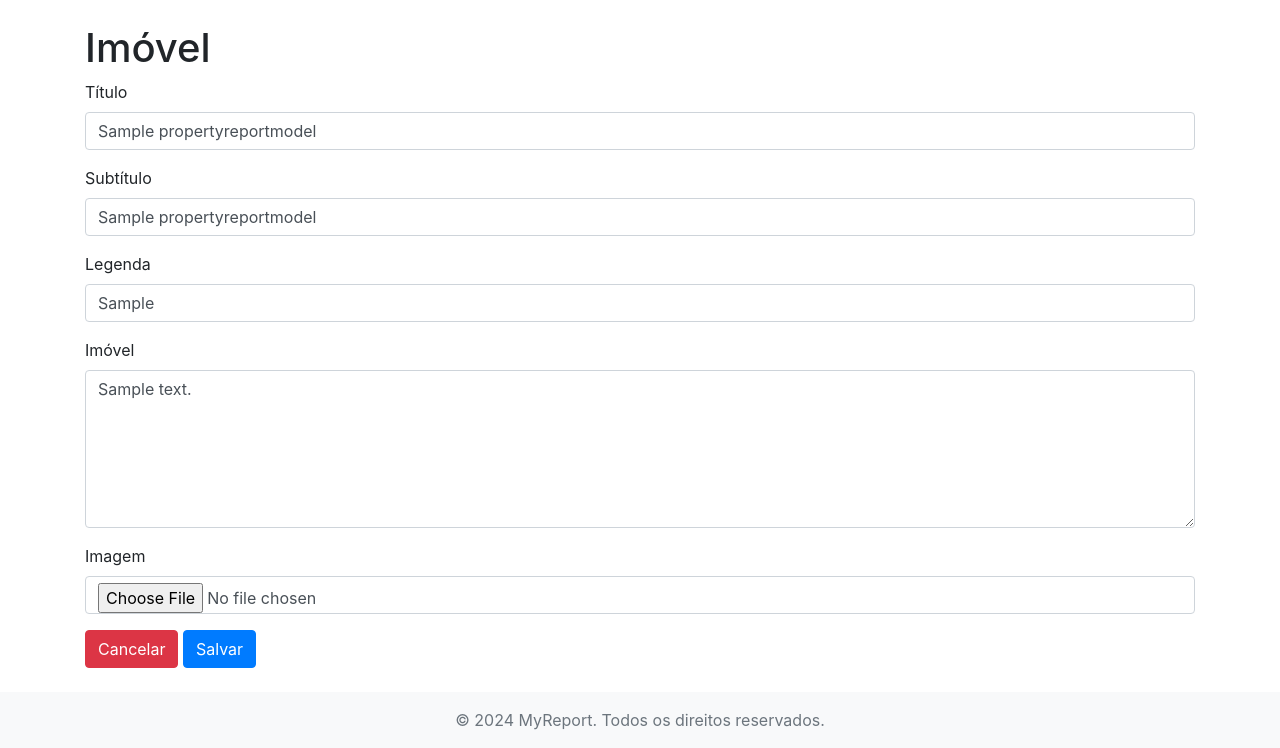
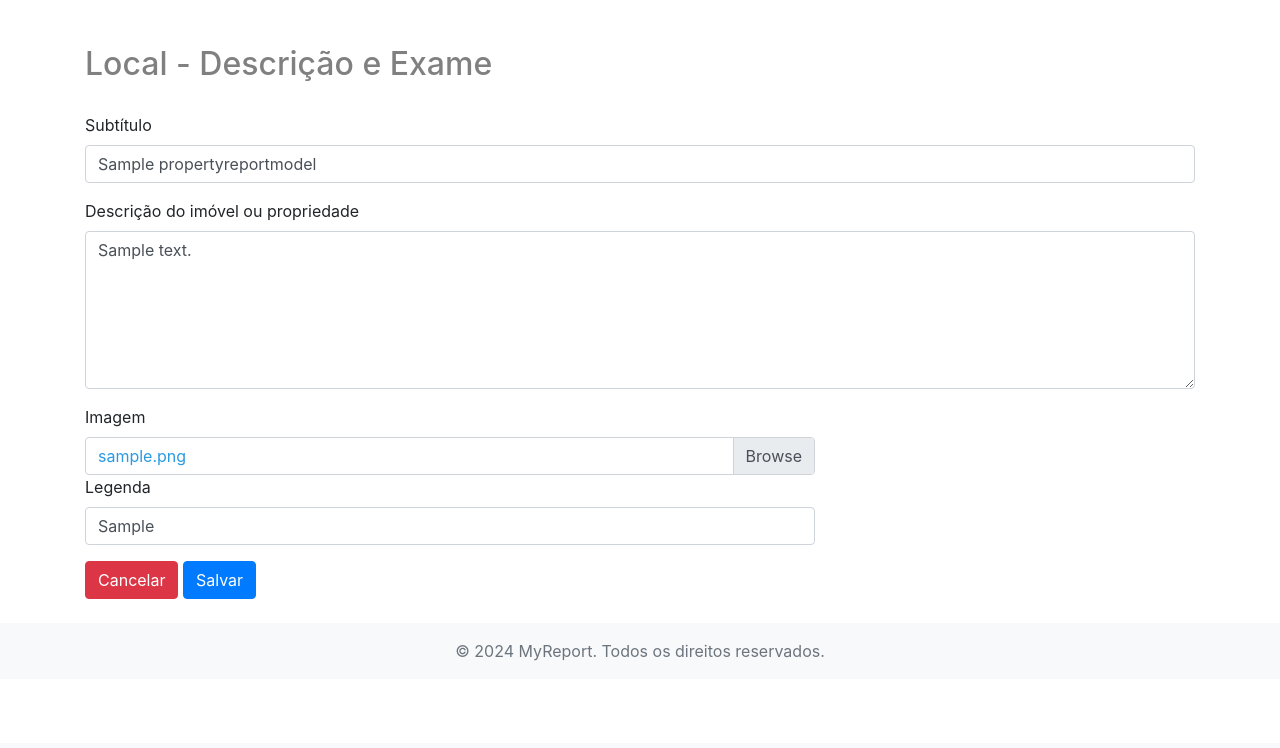
Before and after one commit to PeritoCriminal/MyReport, a Django app: page /propertyreport/1/ in a window 1280 px wide. Shown: the part 57-805 px from the top of the page. After the commit the page ends 718 px from the top, so only its background shows below. Run offline with Django 5.2, Linux system fonts and the light colour scheme; a user stored in the database is signed in; tables that the repository leaves empty hold one stand-in row (values such as "Sample post"); parts of the project's set-up code (start-up, migrations or seed data) failed here and were passed over; some libraries are stand-ins or nearby versions.

Commit message:
ajustes vários

```diff
--- a/myreportapp/models/property_report_model.py
+++ b/myreportapp/models/property_report_model.py
@@ -3,7 +3,7 @@ import os
 from ..models import HeaderReportModel
 
 class PropertyReportModel(models.Model):
-    title = models.CharField(max_length=200, blank=True, default='')
+    title = models.CharField(max_length=200, blank=True, default='Descrição e Exame de Local')
     subtitle = models.CharField(max_length=200, blank=True, default='')
     description = models.TextField(blank=True, verbose_name='Imóvel - Descrição', default='')
     image = models.ImageField(blank=True, null=True, upload_to='property_images/', default='')
--- a/myreportapp/static/css/styles.css
+++ b/myreportapp/static/css/styles.css
@@ -46,6 +46,10 @@ textarea::placeholder {
     color: rgb(43, 153, 226) !important;
 }
 
+.custom-file-label {
+    color: rgb(43, 153, 226) !important;
+}
+
 p.legenda {
     text-align: center; /* Centraliza o texto */
     font-family: Arial, sans-serif; /* Define a fonte como Arial */
@@ -57,11 +61,31 @@ p.legenda {
 
 /* Estilos para a imagem */
 .img-report {
-    display: block; /* Permite centralização em conjunto com margin */
-    margin: 0 auto; /* Centraliza horizontalmente a imagem */
-    max-width: 16cm; /* Define a largura máxima de 12 cm */
+    display: block; /* Permite que a imagem seja tratada como um bloco */
+    max-width: 16cm; /* Define a largura máxima de 16 cm */
+    width: 100%; /* Faz com que a imagem ocupe 100% da largura do contêiner pai */
     height: auto; /* Mantém a proporção da imagem */
     border: 1px solid black; /* Adiciona uma borda de 1px preta */
-    padding: 0px; /* Adiciona um pequeno espaçamento interno entre a imagem e a borda */
+    padding: 0; /* Remove qualquer espaçamento interno */
     background-color: #fff; /* Fundo branco para destacar a imagem */
+    float: left; /* Faz com que a imagem flutue à esquerda */
+    margin-right: 15px; /* Adiciona um espaço à direita da imagem, se necessário */
 }
+
+
+.file-image {
+    border: none;
+    box-shadow: none;
+}
+
+textarea::placeholder {
+    white-space: pre-line;
+}
+
+.navbar-nav {
+    white-space: nowrap; /* Impede que os itens do menu quebrem linha */
+}
+
+.overflow-auto {
+    max-width: 100%; /* Garante que o contêiner não ultrapasse a largura da tela */
+}
--- a/myreportapp/static/js/scripts.js
+++ b/myreportapp/static/js/scripts.js
@@ -310,6 +310,20 @@ function twoBolleans(bol1, bol2){
     return val;
 }
 
+
+function updateFileName() {
+    var fileInput = document.getElementById('image');
+    var fileLabel = document.getElementById('file-label');
+
+    // Define o texto padrão como um "placeholder"
+    var defaultText = 'Clique para inserir uma imagem';
+
+    // Se um arquivo for selecionado, exibe o nome do arquivo; caso contrário, exibe o texto padrão
+    var fileName = fileInput.files.length ? fileInput.files[0].name : defaultText;
+
+    fileLabel.textContent = fileName;
+}
+
 function teste(texto) {
     alert(texto);
 }
--- a/myreportapp/templates/propertyreport.html
+++ b/myreportapp/templates/propertyreport.html
@@ -3,39 +3,41 @@
 {% block title %}Imóvel{% endblock title %}
 
 {% block content %}
-    <h1 class="title-2">Imóvel</h1>
+    <h2 class="titulo-2">Local - Descrição e Exame</h1>
 
     <form id="property_report_form" method="post" action="{% url 'property_report' report.id %}" enctype="multipart/form-data">
         {% csrf_token %}
 
+        <div id="property_container">
             <div class="form-group">
-            <label for="title">Título</label>
-            <input type="text" class="form-control" id="title" name="title" placeholder="Digite o título" value="{{ property.title }}">
+                <label for="subtitle">Subtítulo</label>
+                <input type="text" class="form-control" id="subtitle" name="subtitle" placeholder="Preencha esse campo se houver um subtítulo" value="{{ property.subtitle }}">
             </div>
 
             <div class="form-group">
-            <label for="subtitle">Subtítulo</label>
-            <input type="text" class="form-control" id="subtitle" name="subtitle" placeholder="Digite o subtítulo" value="{{ property.subtitle }}">
+                <label for="property">Descrição do imóvel ou propriedade</label>
+                <textarea class="form-control" id="property" name="property" rows="6" placeholder="Preencha esse campo se houver uma descrição de local para essa secção.&#10;Esse campo aceita parágrafos.">{{ property.description }}</textarea>
             </div>
 
-        <div class="form-group">
+            <div class="form-group row">
+                <div class="col-md-8">
+                    <label for="image">Imagem</label>
+                    <div class="custom-file">
+                        <input type="file" class="custom-file-input" id="image" name="image" onchange="updateFileName()">
+                        <label class="custom-file-label" for="image" id="file-label">{{ img_name }}</label>
+                    </div>
+                </div>
+                <div class="col-md-8">
                     <label for="legend">Legenda</label>
-            <input type="text" class="form-control" id="legend" name="legend" placeholder="Digite a legenda" value="{{ property.legend }}">
+                    <input type="text" class="form-control" id="legend" name="legend" placeholder="Se você escolheu uma imagem, adicione a legenda aqui." value="{{ property.legend }}">
                 </div>
-
-        <div class="form-group">
-            <label for="property">Imóvel</label>
-            <textarea class="form-control" id="property" name="property" rows="6" placeholder="Digite aqui sua descrição do local.">{{ property.description }}</textarea>
             </div>
-
-        <div class="form-group">
-            <label for="image">Imagem</label>
-            <input type="file" class="form-control" id="image" name="image">
         </div>
 
         <button type="button" class="btn btn-danger" onclick="window.history.back();">Cancelar</button>
         <button type="submit" class="btn btn-primary" id='send_property'>Salvar</button>
     </form>
+
 
 {% endblock content %}
 
--- a/myreportapp/views/property_report_view.py
+++ b/myreportapp/views/property_report_view.py
@@ -12,7 +12,7 @@ def PropertyReportView(request, report_id):
         property = None
 
     if request.method == 'POST':
-        property_title = request.POST.get('title')
+        # property_title = request.POST.get('title')
         property_subtitle = request.POST.get('subtitle')
         property_description = request.POST.get('property')
         property_image = request.FILES.get('image')
@@ -21,7 +21,7 @@ def PropertyReportView(request, report_id):
         paragraphs = [p.strip() for p in property_description.split('\n') if p.strip()]
 
         if property:
-            property.title = property_title  # Atualiza o título
+            # property.title = property_title  # Atualiza o título
             property.subtitle = property_subtitle  # Atualiza o subtítulo
             property.description = '\n'.join(paragraphs)  # Atualiza a descrição
             property.legend = property_legend
@@ -30,7 +30,7 @@ def PropertyReportView(request, report_id):
         else:
             property = PropertyReportModel(
                 reportForeignKey=report,
-                title=property_title,  # Salva o título
+                #title=property_title,  # Salva o título
                 subtitle=property_subtitle,  # Salva o subtítulo
                 description='\n'.join(paragraphs),  # Salva a descrição
                 image=property_image, # Salva a imagem se fornecida
@@ -40,9 +40,13 @@ def PropertyReportView(request, report_id):
         property.save()
         return redirect('modules_report', report.id)
 
+    img_name = property.image.name if property and property.image else 'Nenhum arquivo selecionado'
+
+
     context = {
         'report': report,
         'property': property,
+        'img_name': img_name,
         'msg': 'Preencha o formulário de propriedade.',
     }
 
```
Also changed, not shown: myreportapp/templates/modulesreport.html (+11 -2 lines), media/property_images/IMG_3793.JPG (added), 1 other file. Lines whose indentation alone changed are shown as unchanged.
